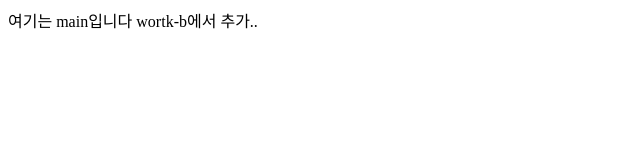
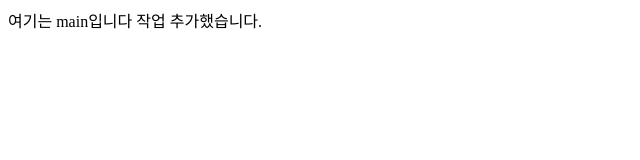
Before and after one commit to RhoAias12/team-project, a plain HTML site: page index.html in a window 1280 px wide. Shown: the full height of the page, 0-640 px from the left. Drawn offline with Linux system fonts and the light colour scheme.

Commit message:
workB에서 작업 추가

```diff
--- a/index.html
+++ b/index.html
@@ -6,6 +6,6 @@
     <title>Document</title>
   </head>
   <body>
-    여기는 main입니다 wortk-b에서 추가..
+    여기는 main입니다 작업 추가했습니다.
   </body>
 </html>
```
